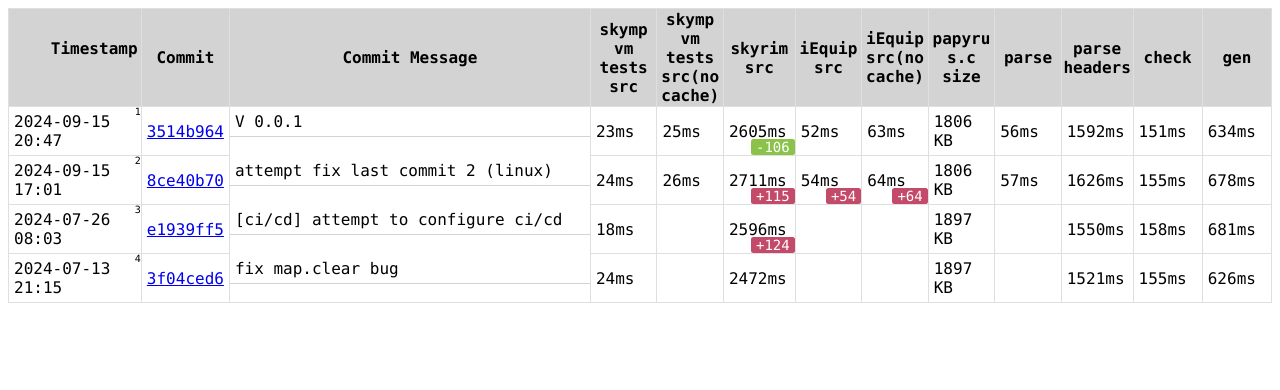
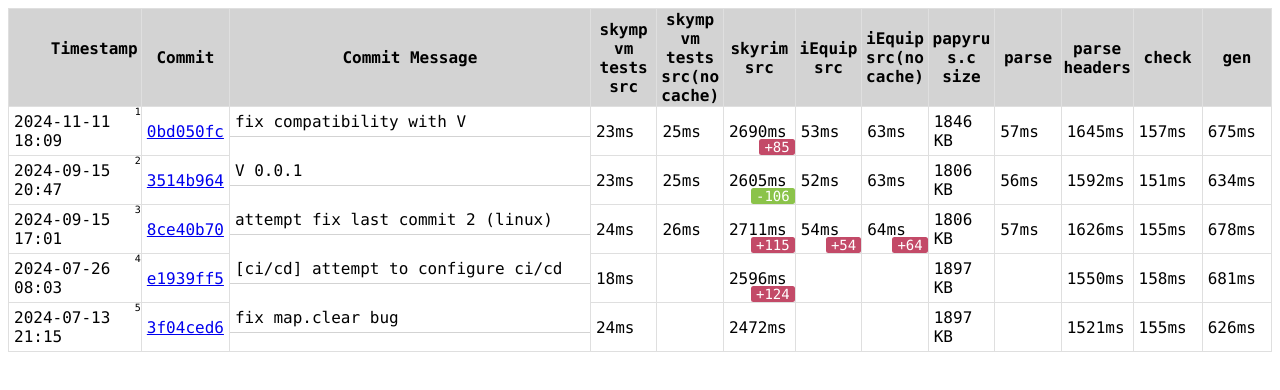
Before and after one commit to russo-2025/papyrus-compiler, a plain HTML site: page fast-assets/index.html in a window 1280 px wide. Drawn offline with Linux system fonts and the light colour scheme.

Commit message:
fix compatibility with V

```diff
--- a/fast-assets/index.html
+++ b/fast-assets/index.html
@@ -23,7 +23,23 @@
 		<th style='width:55px'>check</th>
 		<th style='width:55px'>gen</th>
 	</tr>
+
 	<tr>
+		<td>2024-11-11 18:09</td>
+		<td><a target=_blank href="https://github.com/russo-2025/papyrus-compiler/commit/0bd050fc">0bd050fc</a></td>
+		<td>fix compatibility with V</td>
+		<td>23ms</td>
+		<td>25ms</td>
+		<td>2690ms</td>
+		<td>53ms</td>
+		<td>63ms</td>
+		<td>1846 KB</td>
+		<td>57ms</td>
+		<td>1645ms</td>
+		<td>157ms</td>
+		<td>675ms</td>
+</tr>
+<tr>
 		<td>2024-09-15 20:47</td>
 		<td><a target=_blank href="https://github.com/russo-2025/papyrus-compiler/commit/3514b964">3514b964</a></td>
 		<td>V 0.0.1</td>
@@ -83,6 +99,7 @@
 		<td>155ms</td>
 		<td>626ms</td>
 	</tr>
+
 </table>
 <script src="main.js"></script>
 </body>
```
Also changed, not shown: README.RU.md (+1 -1 lines), fast-assets/table.html (+15 -0 lines), .github/workflows/ci.yml, .github/workflows/manual-release.yml, README.md, 1 other file.
